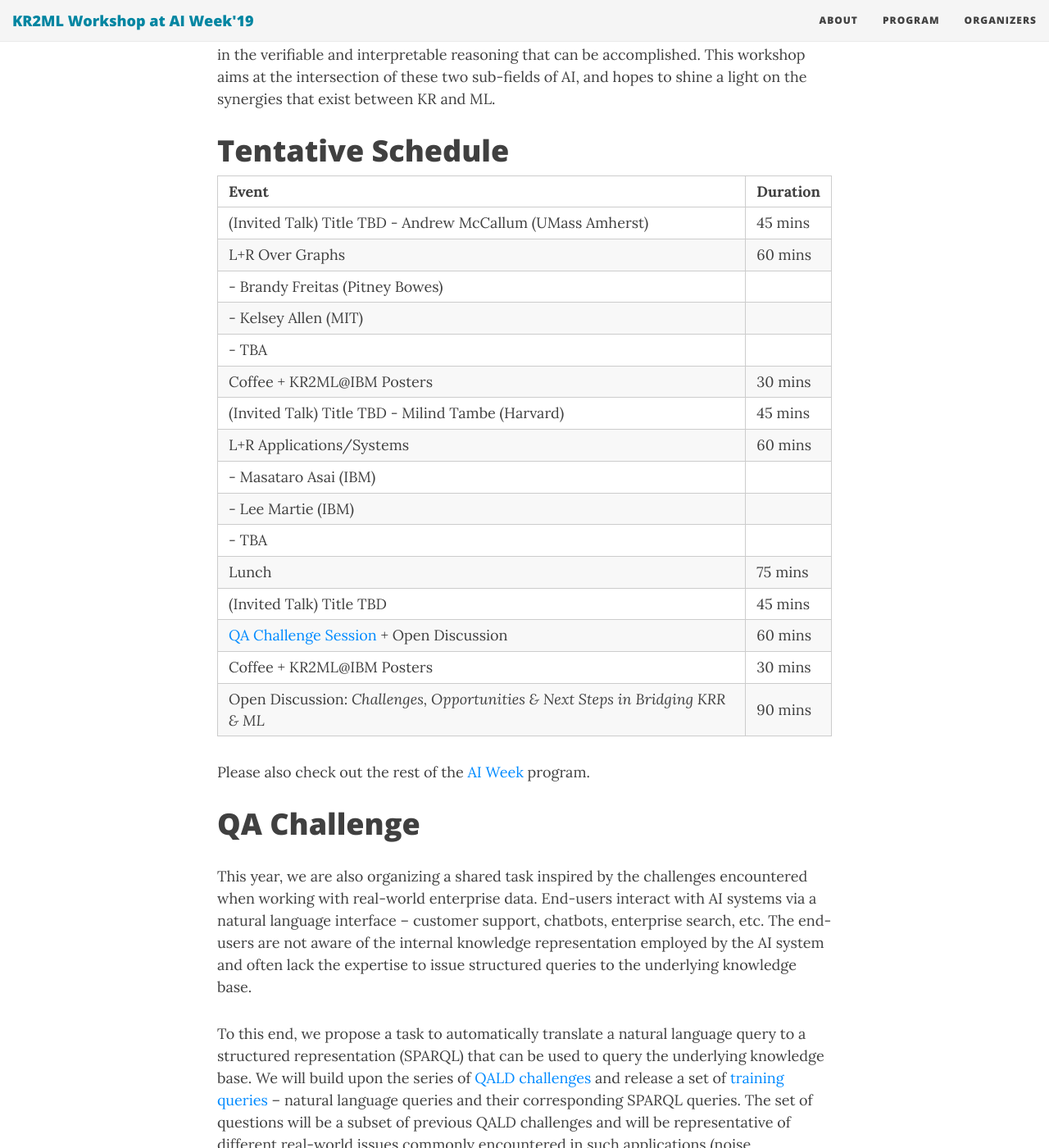
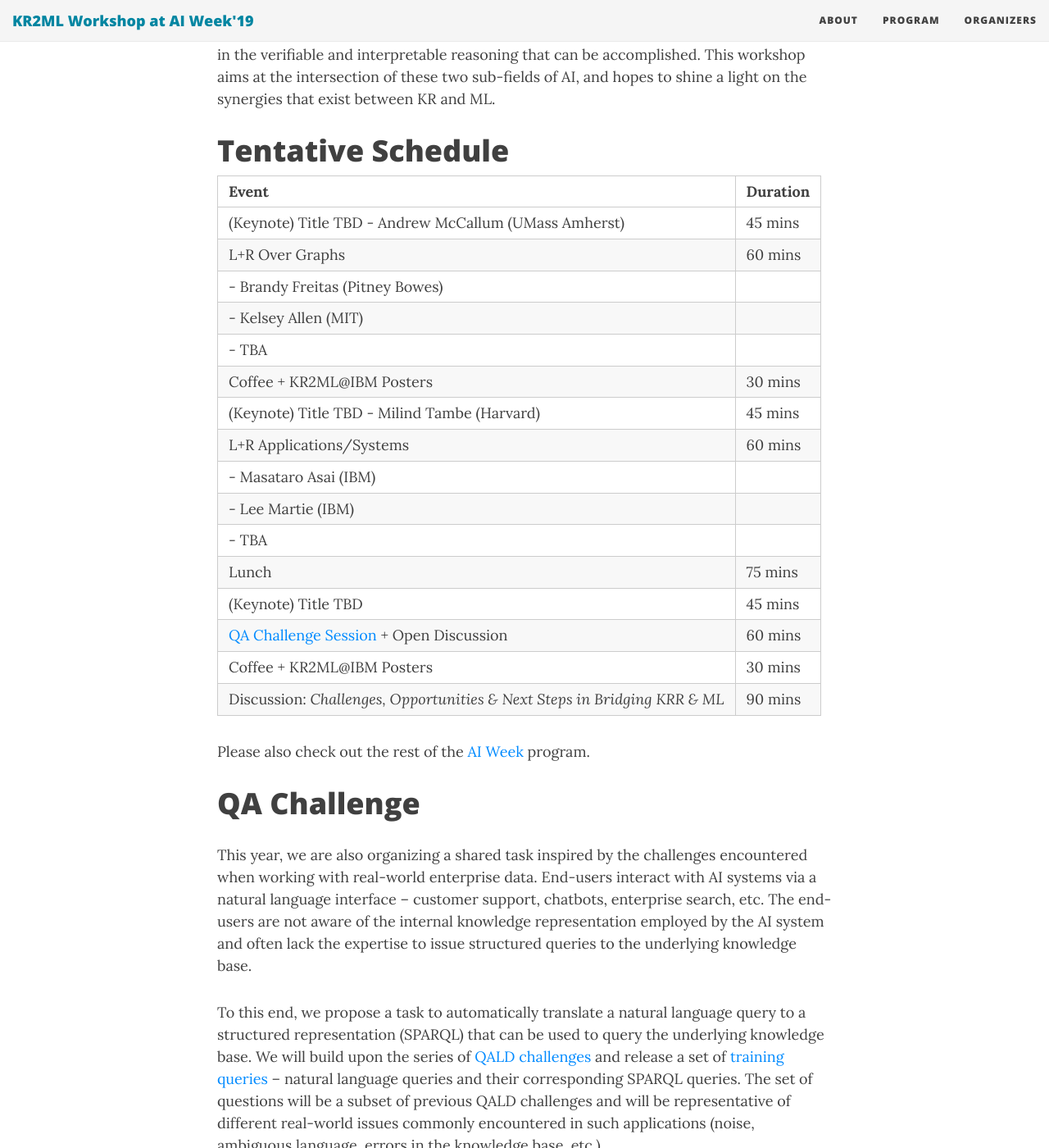
Before and after one commit to kr2ml/ibm-2019, a Jekyll site: the page built from index.md, in a window 1280 px wide and 1400 px high, scrolled down 717 px. Shown: the whole window at 82% size. Built offline with Jekyll 4.4.1, drawn with Linux system fonts in a browser that asks for light colours; nearby versions of some CDN libraries.

Commit message:
KRT: Changed headers of invited talks

```diff
--- a/index.md
+++ b/index.md
@@ -16,22 +16,22 @@ Machine learning (ML) has seen a tremendous amount of recent success, and has be
 
 | Event                                          | Duration |
 |------------------------------------------------|----------|
-| (Invited Talk) Title TBD - Andrew McCallum (UMass Amherst)    | 45 mins  |
+| (Keynote) Title TBD - Andrew McCallum (UMass Amherst)    | 45 mins  |
 | L+R Over Graphs                                | 60 mins  |
 | - Brandy Freitas (Pitney Bowes)                |          |
 | - Kelsey Allen (MIT)                           |          |
 | - TBA                                          |          |
 | Coffee + KR2ML@IBM Posters                     | 30 mins  |
-| (Invited Talk) Title TBD - Milind Tambe (Harvard)             | 45 mins  |
+| (Keynote) Title TBD - Milind Tambe (Harvard)             | 45 mins  |
 | L+R Applications/Systems                       | 60 mins  |
 | - Masataro Asai (IBM)                         |           |
 | - Lee Martie (IBM)                             |          |
 | - TBA                                           |         |
 | Lunch                                          | 75 mins  |
-| (Invited Talk) Title TBD                       | 45 mins  |
+| (Keynote) Title TBD                       | 45 mins  |
 | [QA Challenge Session](#qa-challenge-session) + Open Discussion         | 60 mins  |
 | Coffee + KR2ML@IBM Posters                     | 30 mins  |
-| Open Discussion: *Challenges, Opportunities & Next Steps in Bridging KRR & ML*                                | 90 mins|
+| Discussion: *Challenges, Opportunities & Next Steps in Bridging KRR & ML*                                | 90 mins|
 
 Please also check out the rest of the [AI Week](https://ibm.biz/ai-research-week) program.
 
```
